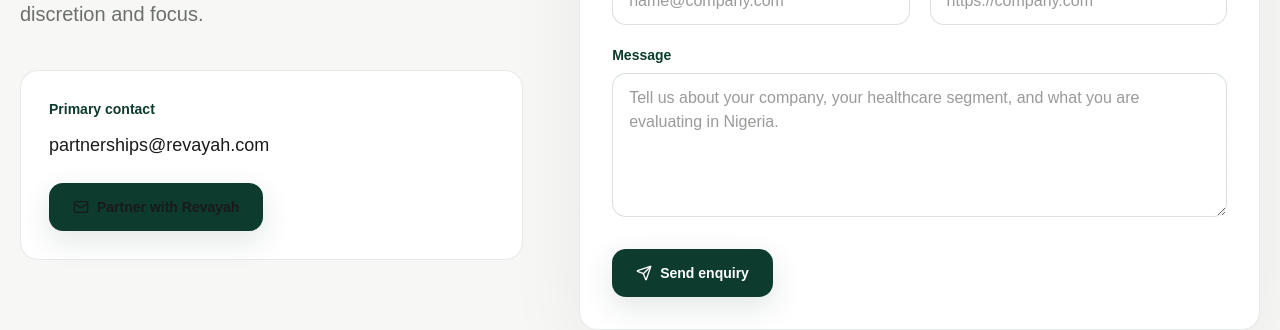
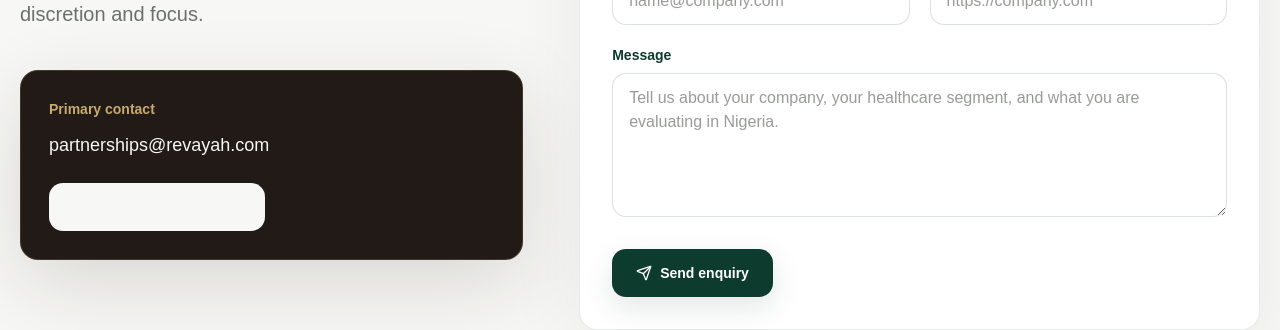
Before and after one commit to chimaobionyeike/revayah, a Next.js app: page /contact in a window 1280 px wide. Shown: the part 485-815 px from the top of the page. Built offline with nearby package versions, Linux system fonts and the light colour scheme; no server answers; a web font is replaced by a local one.

Commit message:
Add files via upload

```diff
--- a/app/contact/page.tsx
+++ b/app/contact/page.tsx
@@ -16,7 +16,7 @@
 
 export default function ContactPage() {
   return (
-    <section className="container py-24 md:py-32">
+    <section className="container py-20 md:py-32">
       <div className="grid gap-14 lg:grid-cols-[0.85fr_1.15fr]">
         <div>
           <SectionHeading
@@ -24,12 +24,12 @@
             title="Partner with Revayah."
             description="For international healthcare companies evaluating Nigeria, share your context and we will respond with discretion and focus."
           />
-          <div className="mt-10 rounded-[18px] border border-emerald/10 bg-white p-7">
-            <p className="text-sm font-semibold text-emerald">Primary contact</p>
-            <a href={`mailto:${siteConfig.email}`} className="mt-3 block text-lg font-medium text-foreground">
+          <div className="mt-10 rounded-[18px] border border-champagne/20 bg-chocolate p-7 text-[#f7f7f5] shadow-[0_24px_80px_rgba(33,26,23,0.14)]">
+            <p className="text-sm font-semibold text-champagne">Primary contact</p>
+            <a href={`mailto:${siteConfig.email}`} className="mt-3 block break-words text-lg font-medium text-[#f7f7f5]">
               {siteConfig.email}
             </a>
-            <Button asChild className="mt-6">
+            <Button asChild variant="secondary" className="mt-6 border-[#f7f7f5]/25 bg-[#f7f7f5] text-emerald">
               <a href={mailtoUrl()}>
                 <Mail aria-hidden="true" className="h-4 w-4" />
                 Partner with Revayah
```
